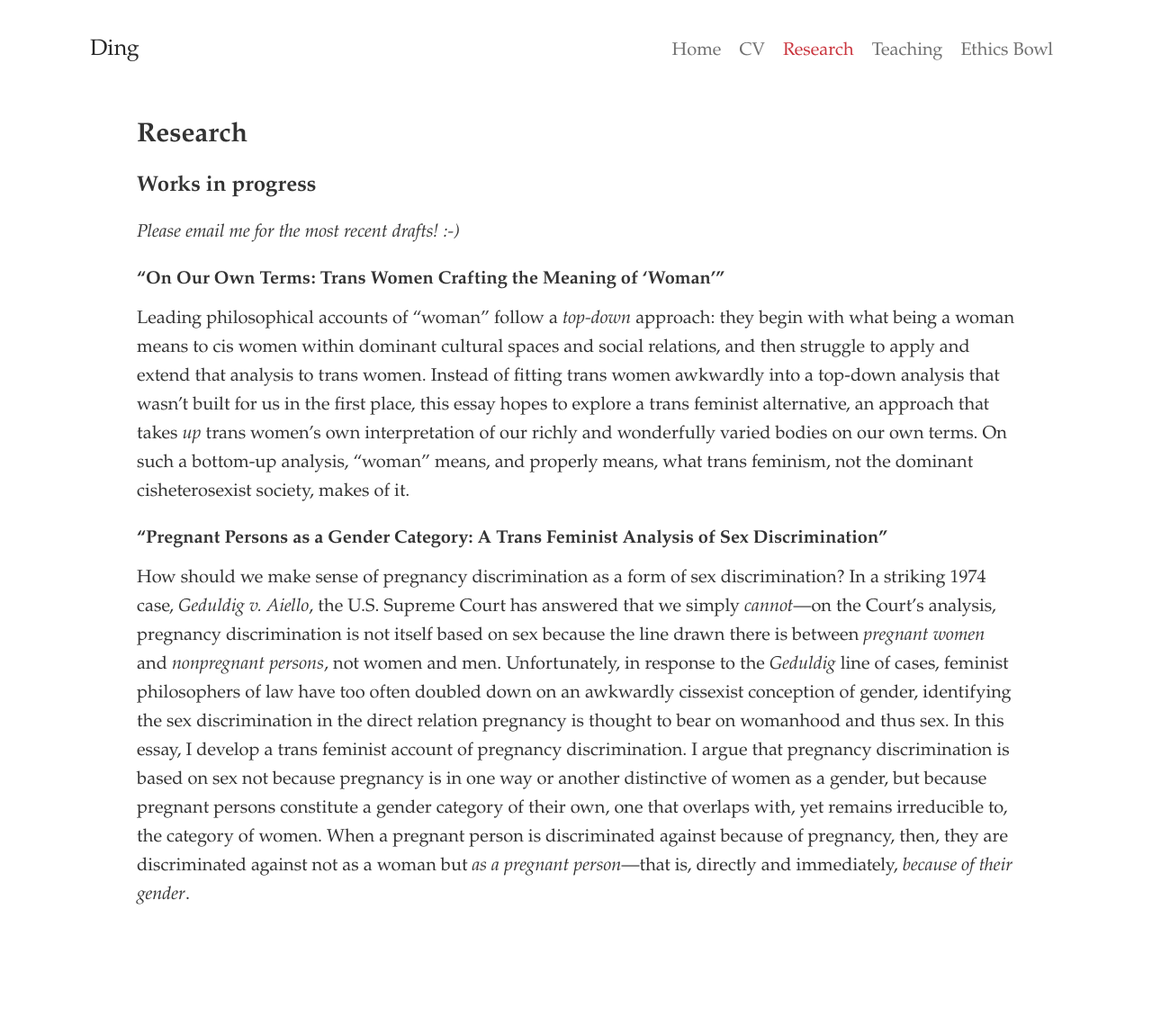
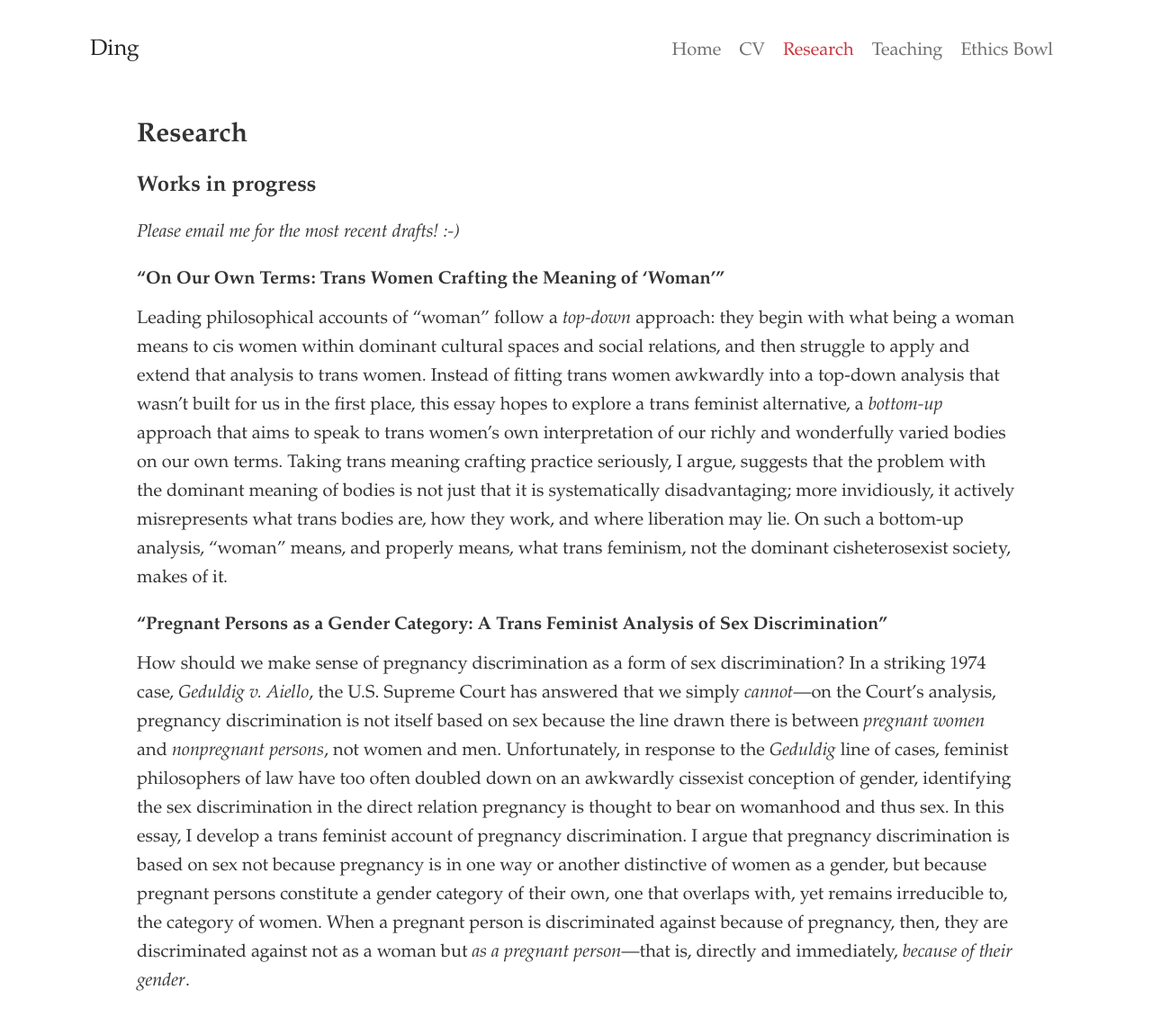
Before and after one commit to dingherself/dingherself.github.io, a Jekyll site: the page built from research.md, in a window 1280 px wide and 1186 px high. Shown: the top 1140 px of the window at 90% size. Built offline with Jekyll 4.4.1, drawn with Linux system fonts in a browser that asks for light colours; nearby versions of some CDN libraries; some web fonts are replaced.

Commit message:
update ooot blurb

```diff
--- a/research.md
+++ b/research.md
@@ -14,7 +14,7 @@ order: 3
 
 ### “On Our Own Terms: Trans Women Crafting the Meaning of ‘Woman’”
 
-Leading philosophical accounts of “woman” follow a *top-down* approach: they begin with what being a woman means to cis women within dominant cultural spaces and social relations, and then struggle to apply and extend that analysis to trans women. Instead of fitting trans women awkwardly into a top-down analysis that wasn’t built for us in the first place, this essay hopes to explore a trans feminist alternative, an approach that takes *up* trans women’s own interpretation of our richly and wonderfully varied bodies on our own terms. On such a bottom-up analysis, “woman” means, and properly means, what trans feminism, not the dominant cisheterosexist society, makes of it.
+Leading philosophical accounts of “woman” follow a *top-down* approach: they begin with what being a woman means to cis women within dominant cultural spaces and social relations, and then struggle to apply and extend that analysis to trans women. Instead of fitting trans women awkwardly into a top-down analysis that wasn’t built for us in the first place, this essay hopes to explore a trans feminist alternative, a *bottom-up* approach that aims to speak to trans women’s own interpretation of our richly and wonderfully varied bodies on our own terms. Taking trans meaning crafting practice seriously, I argue, suggests that the problem with the dominant meaning of bodies is not just that it is systematically disadvantaging; more invidiously, it actively misrepresents what trans bodies are, how they work, and where liberation may lie. On such a bottom-up analysis, “woman” means, and properly means, what trans feminism, not the dominant cisheterosexist society, makes of it.
 
 ### “Pregnant Persons as a Gender Category: A Trans Feminist Analysis of Sex Discrimination”
 
```
